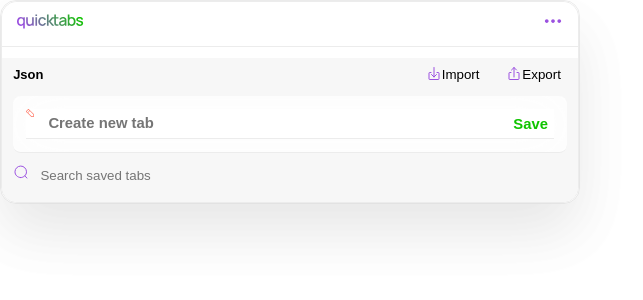
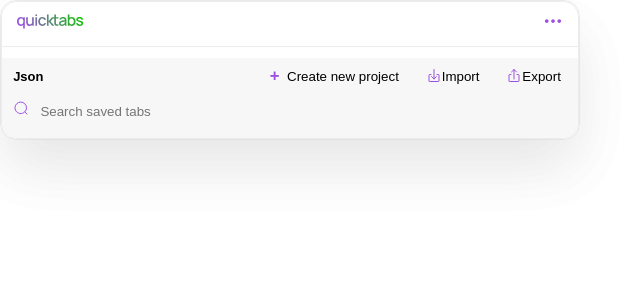
Before and after one commit to seriiserii825/quick-tabs-project, a Vue app: page / in a window 1280 px wide. Shown: the top 300 px of the page, without its empty margins (0-643 px from the left). Built offline with nearby package versions, Linux system fonts and the light colour scheme.

Commit message:
feat: create new project handler

```diff
--- a/src/App.vue
+++ b/src/App.vue
@@ -19,6 +19,7 @@ const {
 } = storeToRefs(popup_store);
 const confirm_status = ref(false);
 const delete_status = ref(false);
+const is_create_project_visible = ref(false);
 
 async function onSubmit(title: string) {
   const tabs: any = [];
@@ -56,6 +57,10 @@ function emitAgree() {
   }
 }
 
+function createNewProject(){
+  is_create_project_visible.value = !is_create_project_visible.value;
+}
+
 function clearAll() {
   confirm_status.value = true;
 }
@@ -74,8 +79,8 @@ onMounted(() => {
     />
     <MainHeader/>
     <div class="popup__body">
-      <Json/>
-      <CurrentTabs @emit_save="onSubmit"/>
+      <Json @emit_create_project="createNewProject"/>
+      <CurrentTabs v-if="is_create_project_visible" @emit_save="onSubmit"/>
       <div class="popup__search">
         <IconSearch/>
         <input type="text" placeholder="Search saved tabs" v-model="search">
--- a/src/components/ui/Json.vue
+++ b/src/components/ui/Json.vue
@@ -6,8 +6,14 @@ import useChangeLocalStorage from "../../hooks/useChangeLocalStorage.ts";
 import useGetFromLocalStorage from "../../hooks/useGetFromLocalStorage.ts";
 import {ref} from "vue";
 
+const emits = defineEmits(['emit_create_project']);
+
 const file_ref = ref();
 const popup_store = usePopupStore();
+
+function newProject() {
+  emits('emit_create_project');
+}
 
 function importAll() {
   //@ts-ignore
@@ -53,6 +59,7 @@ function exportAll() {
   <div class="json">
     <h3 class="json__title">Json</h3>
     <div class="json__actions">
+      <button @click="newProject" class="json__btn"><strong>+</strong> Create new project</button>
       <button class="json__btn" @click="importAll">
         <IconImport/>
         <span>Import</span>
@@ -88,6 +95,11 @@ function exportAll() {
     border: none;
     background: transparent;
     cursor: pointer;
+    strong {
+      margin-right: 0.8rem;
+      font-size: 1.8rem;
+      color: var(--accent);
+    }
     input {
       position: absolute;
       top: 0;
```
